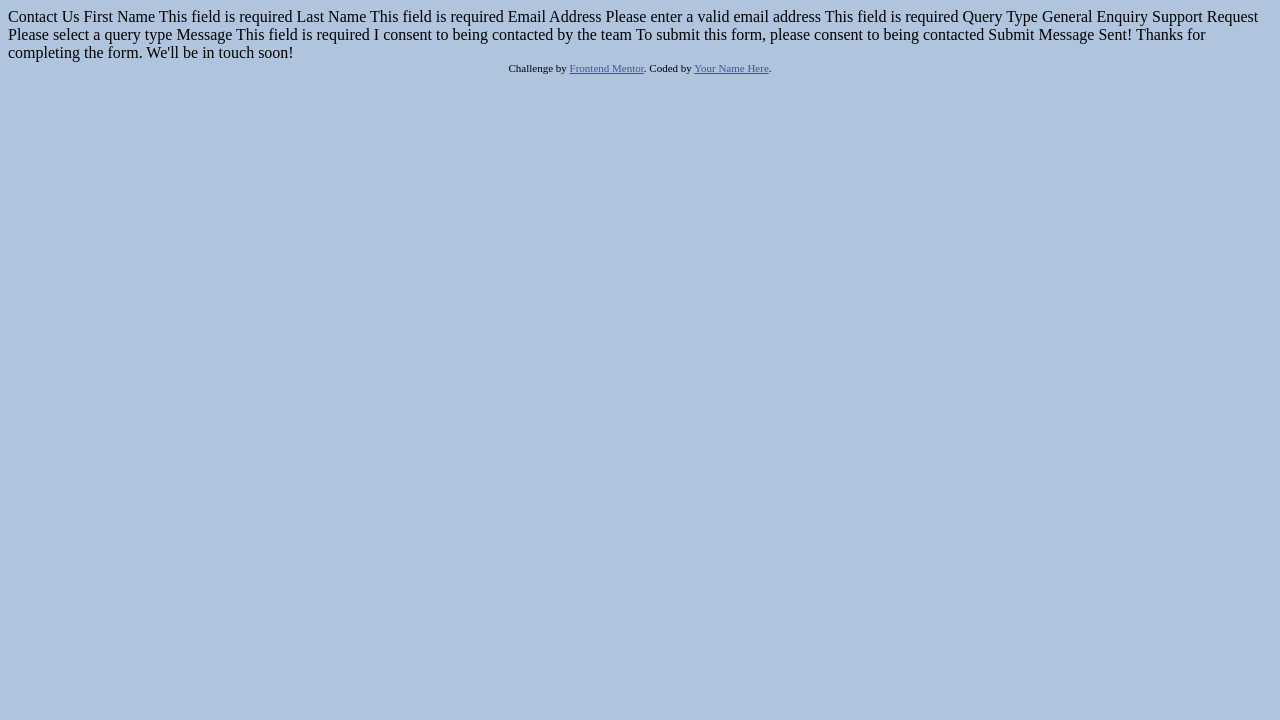
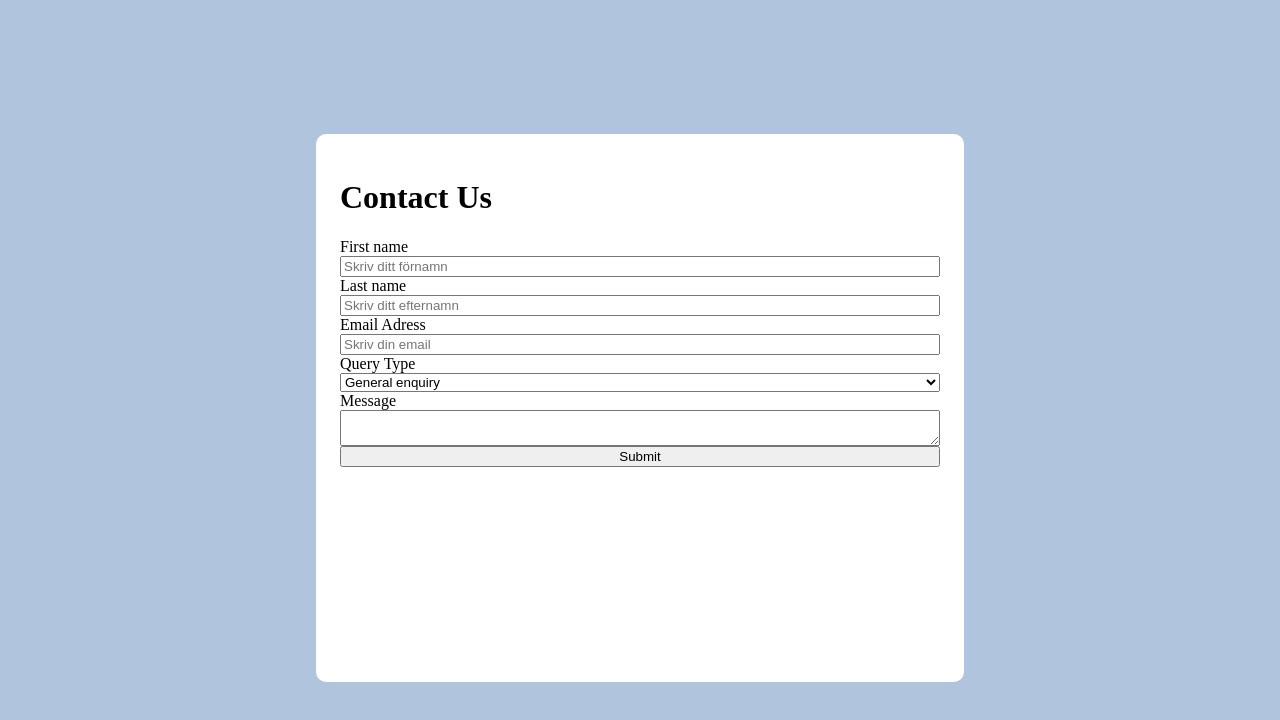
Before and after one commit to Zeynepvez/Webforumlar, a plain HTML site: page index.html in a window 1280 px wide. Drawn offline with Linux system fonts and the light colour scheme.

Commit message:
"Working with html, css"

```diff
--- a/index.html
+++ b/index.html
@@ -16,30 +16,39 @@
 </head>
 <body>
 
-  Contact Us
+  <form class="form">
+    <h1> Contact Us</h1>
+    <label for="firstName">First name</label>
+    <input id="firstName" name="firstName" type="text" placeholder="Skriv ditt förnamn" required>
+    <label for="lastName">Last name</label>
+    <input id="lastName" name="lastName" type="text" placeholder="Skriv ditt efternamn" required>
+    <label for="email">Email Adress</label>
+    <input id="email" name="email" type="text" placeholder="Skriv din email" required>
 
-  First Name
+    <label for="query">Query Type</label>
+    <select id="query" name="query">
+      <option value="general">General enquiry</option>
+      <option value="support">Support request</option>
+    </select>
+
+      <label for="message">Message</label>
+      <textarea id="message" name="message" type="text" required></textarea>
+
+    <button type="Submit">Submit</button>
+  </form>
+  <!--
    This field is required
 
-  Last Name
-  This field is required
 
-  Email Address
-  Please enter a valid email address
-  This field is required
-
-  Query Type
-  General Enquiry
-  Support Request
    Please select a query type
 
-  Message
-  This field is required
+
 
    I consent to being contacted by the team
    To submit this form, please consent to being contacted
 
-  Submit
+
+
 
  Message Sent!
  Thanks for completing the form. We'll be in touch soon!
@@ -47,6 +56,6 @@
  <div class="attribution">
    Challenge by <a href="https://www.frontendmentor.io?ref=challenge">Frontend Mentor</a>.
    Coded by <a href="#">Your Name Here</a>.
-  </div>
+ </div> -->
 </body>
 </html>
--- a/style.css
+++ b/style.css
@@ -1,3 +1,23 @@
 body {
     background-color: lightsteelblue;
+    display: flex;
+    justify-content: center;
+    align-items: center;
+    height: 100vh;
+
 }
+
+.form {
+    background-color: white;
+    border-radius: 10px;
+    display: flex;
+    flex-direction: column;
+    width: 80%;
+    max-width: 600px;
+    height: 500px;
+    padding: 24px;
+}
+
+input[type="text"], input[type="email"], select, textarea {
+
+}
```
Lines whose indentation alone changed are shown as unchanged.
